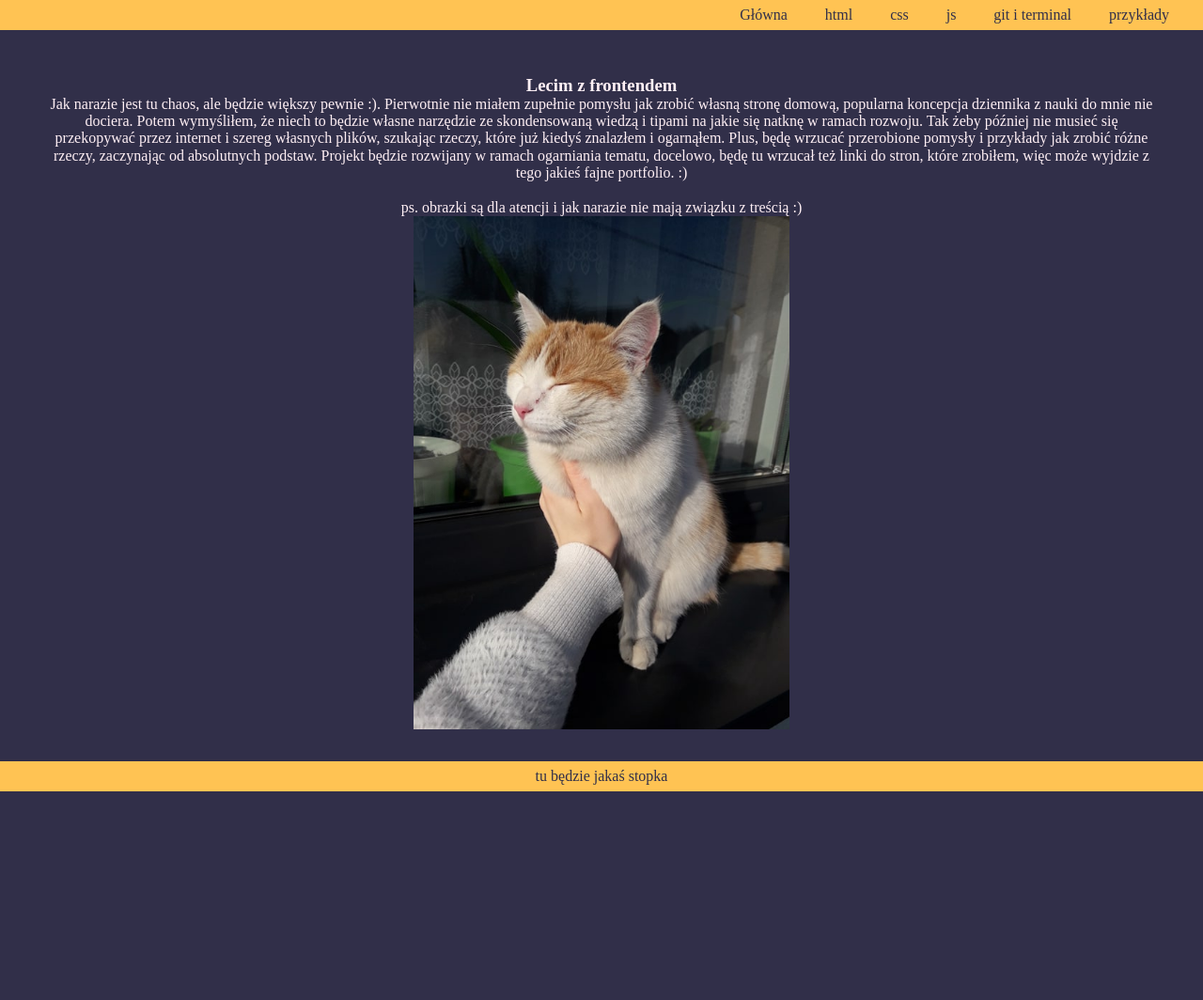
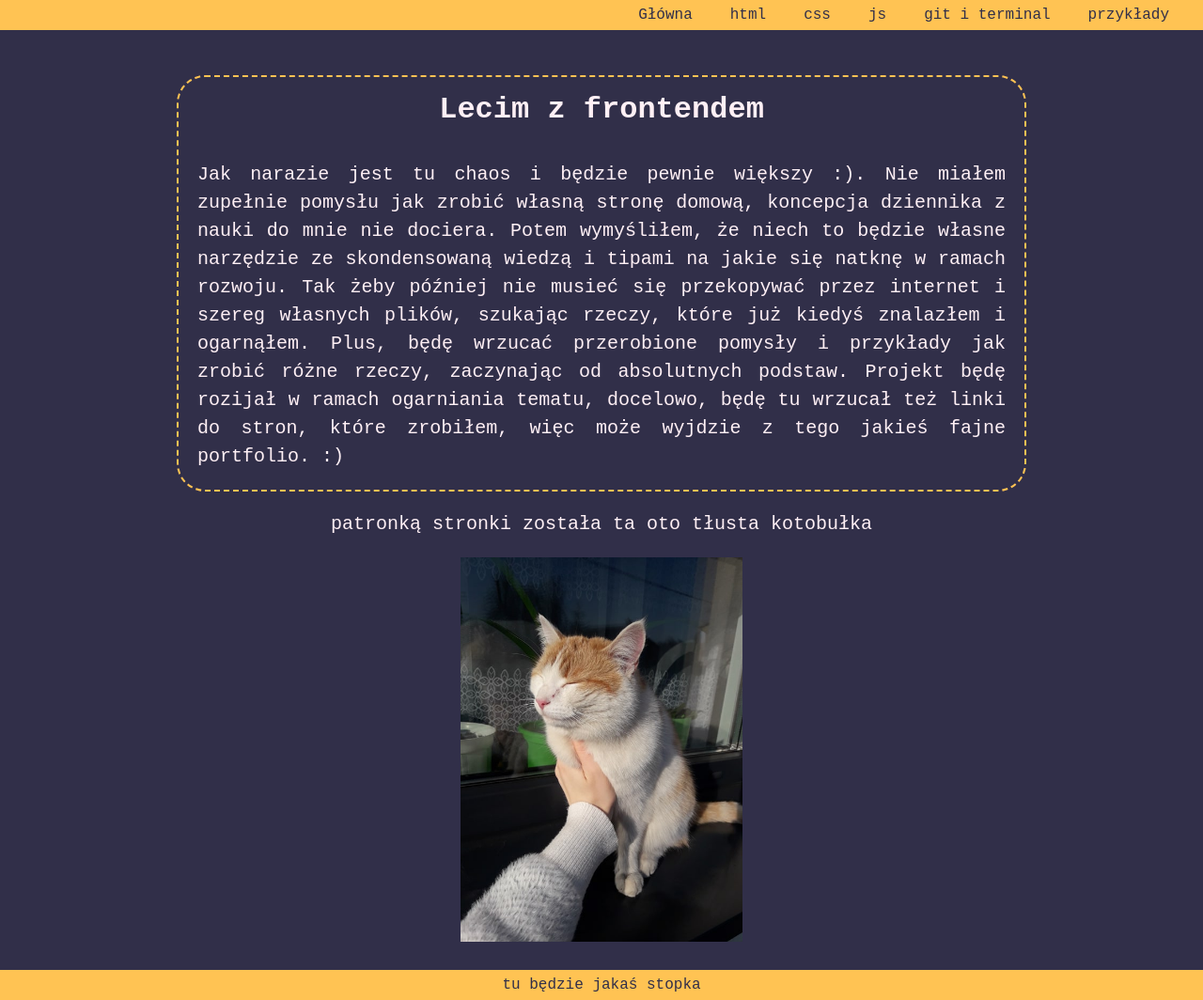
Before and after one commit to michal-krawczyk10/homepage, a website: page index.html in a window 1280 px wide. Shown: the whole page at 94% size. Before the commit the page ends 842 px from the top, so only its background shows below. Drawn offline with Linux system fonts and the light colour scheme.

Commit message:
index.html styled and BEMed

```diff
--- a/index.html
+++ b/index.html
@@ -11,30 +11,31 @@
 <body>
     <header>
         <nav class="topbar">
-            <ul class="top-nav">
-                <li class="topbar-button"><a href="index.html">Główna</a></li>
-                <li class="topbar-button"><a href="pages/html.html">html</a></li>
-                <li class="topbar-button"><a href="pages/css.html">css</a></li>
-                <li class="topbar-button"><a href="pages/js.html">js</a></li>
-                <li class="topbar-button"><a href="pages/terminalIGit.html">git i terminal</a></li>
-                <li class="topbar-button"><a href="pages/examples.html">przykłady</a></li>
+            <ul class="topbar__navigation">
+                <li class="topbar__navigation--button"><a href="index.html">Główna</a></li>
+                <li class="topbar__navigation--button"><a href="pages/html.html">html</a></li>
+                <li class="topbar__navigation--button"><a href="pages/css.html">css</a></li>
+                <li class="topbar__navigation--button"><a href="pages/js.html">js</a></li>
+                <li class="topbar__navigation--button"><a href="pages/terminalIGit.html">git i terminal</a></li>
+                <li class="topbar__navigation--button"><a href="pages/examples.html">przykłady</a></li>
             </ul>
         </nav>
     </header>
     <main class="main">
-        <section class="welcome">
-            <article>
-                <h1>Lecim z frontendem</h1>
-                <p>Jak narazie jest tu chaos, ale będzie większy pewnie :). Pierwotnie nie miałem zupełnie pomysłu jak zrobić własną stronę domową, popularna koncepcja dziennika z nauki do mnie nie dociera. Potem wymyśliłem, że niech to
+        <section>
+            <article class="welcome">
+                <h1 class="welcome__header">Lecim z frontendem</h1>
+                <p class="welcome__text">Jak narazie jest tu chaos i będzie pewnie większy :). Nie miałem zupełnie pomysłu jak zrobić własną stronę domową, koncepcja dziennika z nauki do mnie nie dociera. Potem wymyśliłem, że niech to
                 będzie własne narzędzie ze skondensowaną wiedzą i tipami na jakie się natknę w ramach rozwoju. Tak
                 żeby później nie musieć się przekopywać przez internet i szereg własnych plików, szukając rzeczy, które już
                 kiedyś znalazłem i ogarnąłem. Plus, będę wrzucać przerobione pomysły i przykłady jak zrobić różne
-                rzeczy, zaczynając od absolutnych podstaw. Projekt będzie rozwijany w ramach ogarniania tematu, docelowo, będę tu wrzucał też linki do stron, które zrobiłem, więc może wyjdzie z tego jakieś fajne
-                portfolio. :)<br><br>
-
-                ps. obrazki są dla atencji i jak narazie nie mają związku z treścią :)
+                rzeczy, zaczynając od absolutnych podstaw. Projekt będę rozijał w ramach ogarniania tematu, docelowo, będę tu wrzucał też linki do stron, które zrobiłem, więc może wyjdzie z tego jakieś fajne
+                portfolio. :)
                 </p>
-                <img src="/img/bułka.jpg" alt="zdjęcie tłustej kotobułki" width="400px">
+            </article>
+            <article>
+                <p class="welcome__text welcome__text--image-descryption">patronką stronki została ta oto tłusta kotobułka</p>
+                <img src="/img/bułka.jpg" alt="zdjęcie tłustej kotobułki" class="welcome__image">
             </article>
         </section>
     </main>
--- a/sass/style.scss
+++ b/sass/style.scss
@@ -1,15 +1,22 @@
+$color1: #312f49;
+$color2: #fff0f5;
+$color3: #ffc353;
+$codeColor1: #ff0481;
+$codeColor2: #7dfa00;
+$codeColor3: #fff0f5;
+$codeColor4: #ffd700;
 
 * {
   margin: 0;
   padding: 0;
-    text-align: center;
   box-sizing: border-box;
   text-decoration: none;
+  font-size: 16px;
+  font-family: monospace;
 }
 body {
-    line-height: 1.15;
-    background-color: #312f49;
-    color: lavenderblush;
+  background-color: $color1;
+  color: $color2;
 }
 a {
   display: block;
@@ -19,49 +26,81 @@ a {
 .topbar {
   width: 100%;
   height: 32px;
-    background-color: #ffc353;
-    color: #312f49;
-    z-index: 999;
+  background-color: $color3;
+  color: $color1;
 }
-.top-nav {
+.topbar__navigation {
   display: flex;
   justify-content: flex-end;
   flex-flow: row wrap;
   padding: 0 16px 0 0;
   list-style-type: none;
 }
-.topbar-button {
+.topbar__navigation--button {
   display: block;
   line-height: 32px;
   padding: 0 20px;
 }
-.topbar-button:hover {
-    background-color: #312f49;
-    color: #ffc353;
+.topbar__navigation--button:hover {
+  background-color: $color1;
+  color: $color3;
   cursor: pointer;
+  transition: 0.5s;
 }
 .main {
   padding: 3em 3em 0;
+  max-width: 1000px;
+  margin: 0 auto;
   min-height: calc(100vh - 94px);
 }
 
+.image {
+  display: block;
+  margin: 0 auto;
+  width: 400px;
+}
+
 .tag {
-    color: #ff0481;
+  color: $codeColor1;
 }
 .atr {
-    color: lawngreen;
+  color: $codeColor2;
 }
 .plain {
-    color: lavenderblush;
+  color: $codeColor3;
 }
-
 .path {
-    color: gold;
+  color: $codeColor4;
 }
 .footer {
   margin: 30px auto 0;
-    background-color: #ffc353;
-    color: #312f49;
+  background-color: $color3;
+  color: $color1;
   width: 100%;
-    line-height: 32px;
+  line-height: 2em;
+  text-align: center;
 }
+
+.welcome {
+  border: dashed 2px $color3;
+  border-radius: 30px;
+}
+.welcome__header {
+  font-size: 32px;
+  padding: 16px;
+  text-align: center;
+}
+.welcome__text {
+  font-size: 20px;
+  line-height: 1.5;
+  padding: 20px;
+  text-align: justify;
+}
+.welcome__text--image-descryption {
+  text-align: center;
+}
+.welcome__image {
+  width: 300px;
+  display: block;
+  margin: 0 auto;
+}
```
Also changed, not shown: pages/css.html (+3 -3 lines), pages/examples.html (+1 -1 lines), pages/html.html (+1 -1 lines), pages/js.html (+11 -1 lines), pages/terminalIGit.html (+1 -1 lines), css/style.css, 1 other file. Lines whose indentation alone changed are shown as unchanged.
